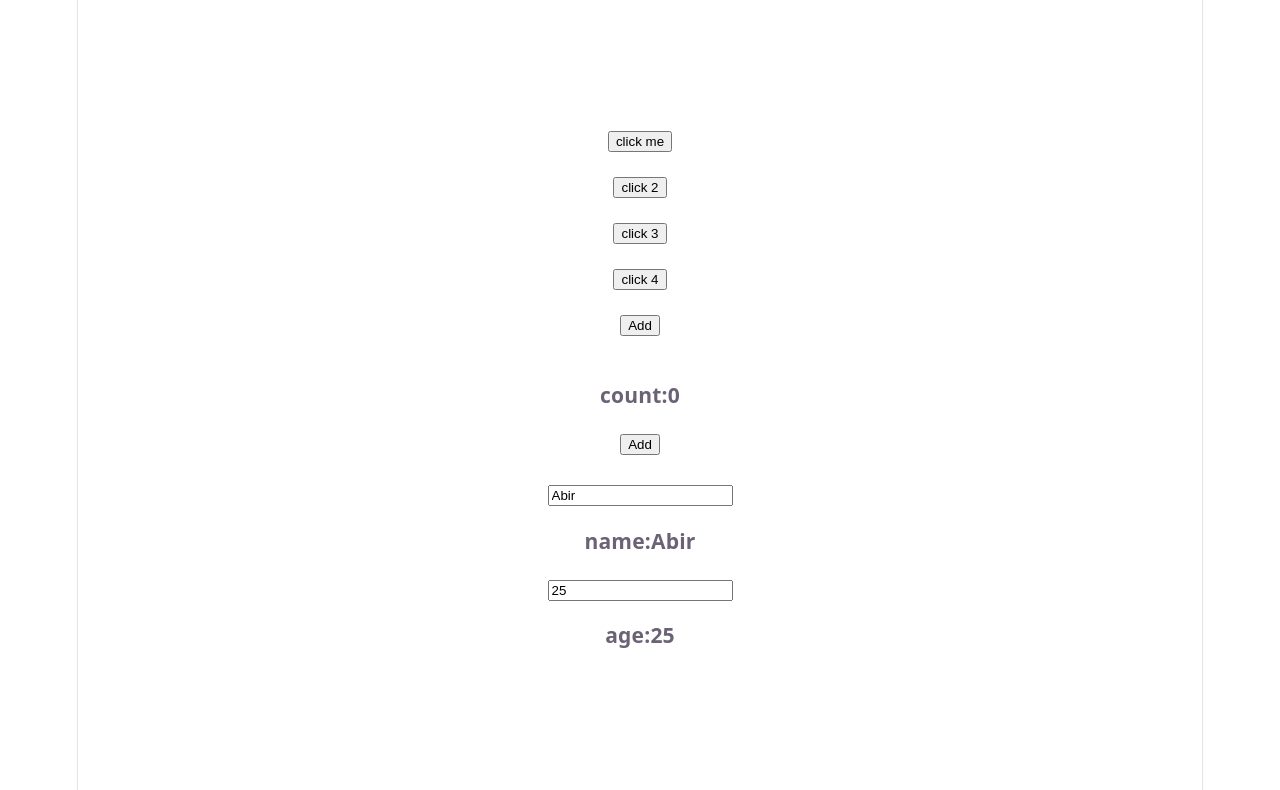
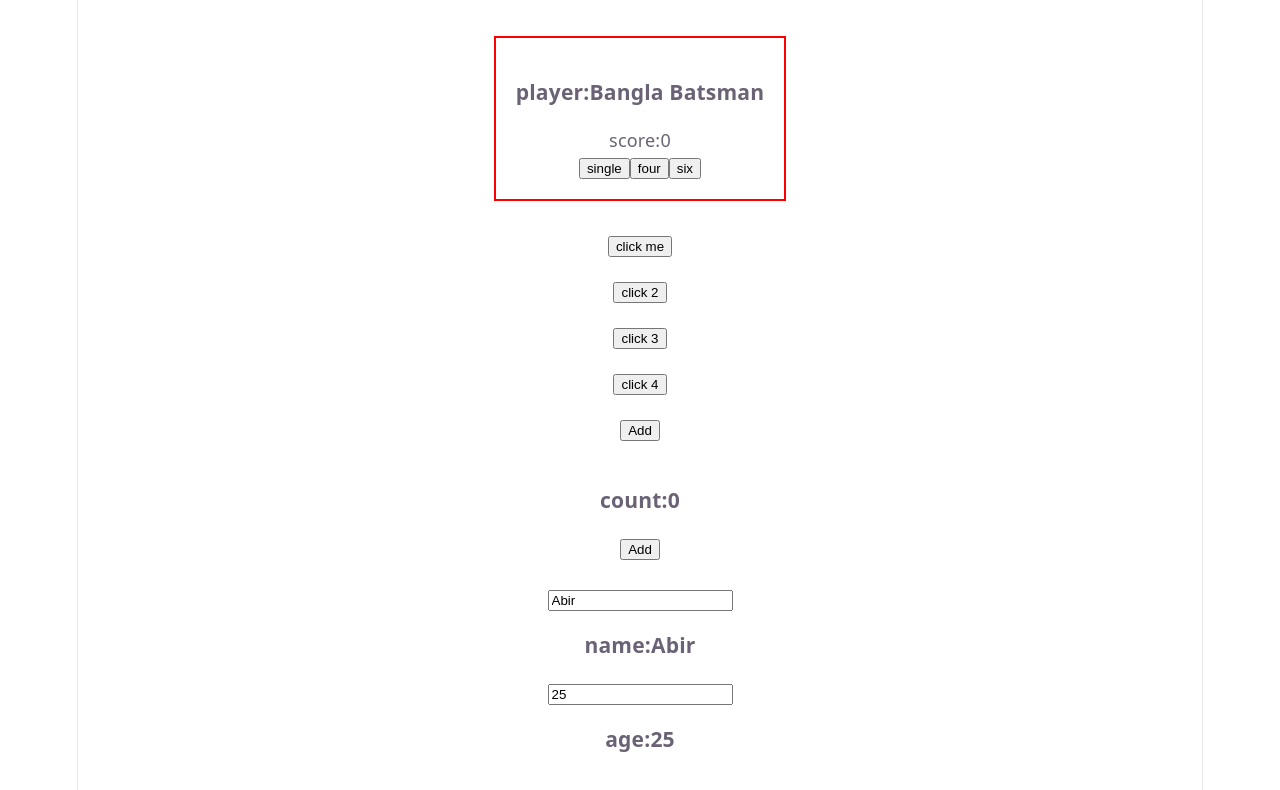
Before and after one commit to aslam70/revised-react-part-2, a React (Vite) app: page / in a window 1280 px wide. Shown: the top 790 px of the page. Built offline with nearby package versions, Linux system fonts and the light colour scheme.

Commit message:
added Batsman

```diff
--- a/src/App.css
+++ b/src/App.css
@@ -182,3 +182,8 @@
     border-right-color: var(--border);
   }
 }
+.player{
+  margin: 10px;
+  padding: 20px;
+  border: 2px solid red;
+}
--- a/src/App.jsx
+++ b/src/App.jsx
@@ -1,4 +1,5 @@
 import "./App.css";
+import Batsman from "./Batsman"
 import Counter from "./Counter";
 import Object from "./Object"
 function App() {
@@ -16,6 +17,7 @@ function App() {
   return (
     <>
       <section id="center">
+        <Batsman></Batsman>
         <button onClick={handleClick}>click me</button>
         <button onClick={handleClick1}>click 2</button>
         <button
--- /dev/null
+++ b/src/Batsman.jsx
@@ -0,0 +1,29 @@
+import { useState } from "react";
+
+export default function Players() {
+  const [runs, SetRuns] = useState(0);
+  const handleSingle = () => {
+    const updatedRuns = runs + 1;
+    SetRuns(updatedRuns);
+  };
+  const handleFour = () => {
+    const updatedRuns = runs + 4;
+    SetRuns(updatedRuns);
+  };
+  const handleSix = () => {
+    const updatedRuns = runs + 6;
+    SetRuns(updatedRuns);
+  };
+  return (
+    <div className="player">
+      <h3>player:Bangla Batsman</h3>
+      <p>score:{runs}</p>
+      {
+        runs > 50 && <p>your score:50</p>
+      }
+      <button onClick={handleSingle}>single</button>
+      <button onClick={handleFour}>four</button>
+      <button onClick={handleSix}>six</button>
+    </div>
+  );
+}
```
